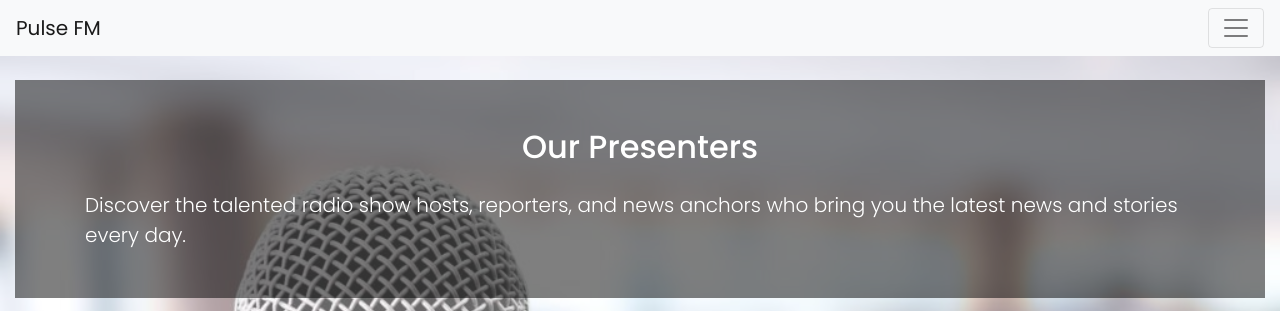
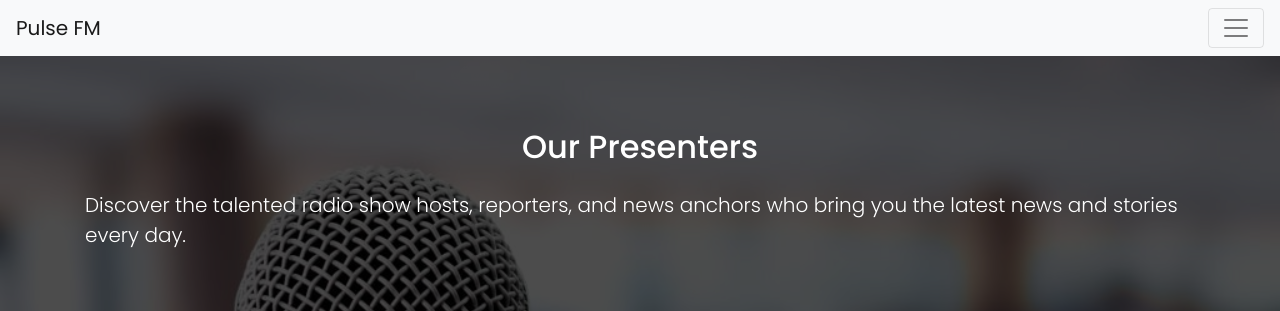
Before and after one commit to gerkim62/pulse-fm, a plain HTML site: page pages/presenters.html in a window 1280 px wide. Shown: the top 311 px of the page. Drawn offline with nearby package versions, Linux system fonts and the light colour scheme.

Commit message:
added bg black

```diff
--- a/pages/presenters.html
+++ b/pages/presenters.html
@@ -22,6 +22,7 @@
       body {
         position: relative;
         font-family: "Poppins", sans-serif;
+        background-color: black;
       }
 
       body::before {
@@ -32,7 +33,8 @@
         z-index: -1;
         width: 100%;
         height: 100%;
-        opacity: 0.6;
+        opacity: 0.3;
+
         background-image: url(../img/presenter-bg.jpg);
         background-size: contain;
       }
@@ -93,7 +95,7 @@
       <div class="row">
         <div class="col-md-12">
           <div
-            style="background-color: rgba(0, 0, 0, 0.5); width: 100% !important"
+            style="width: 100% !important"
             class="text-white py-5 m-0 text-center text-md-left"
           >
             <div class="container">
```
